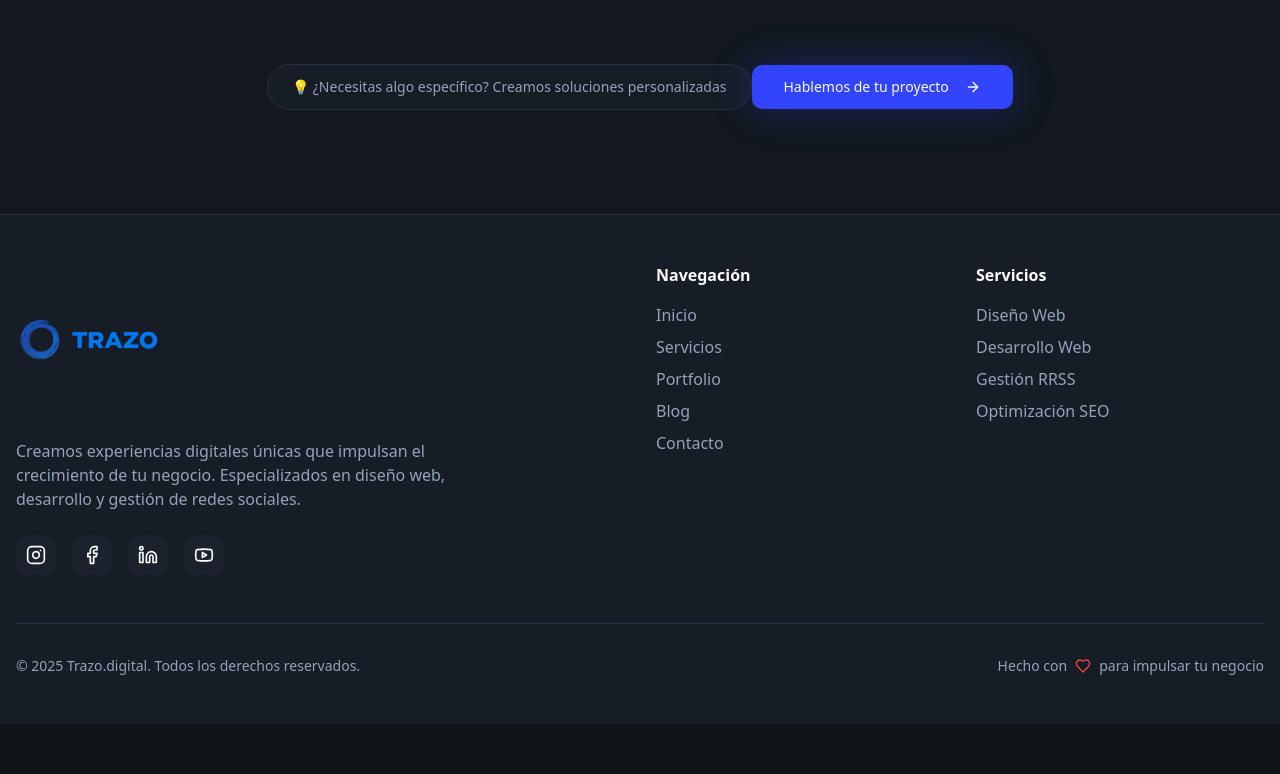
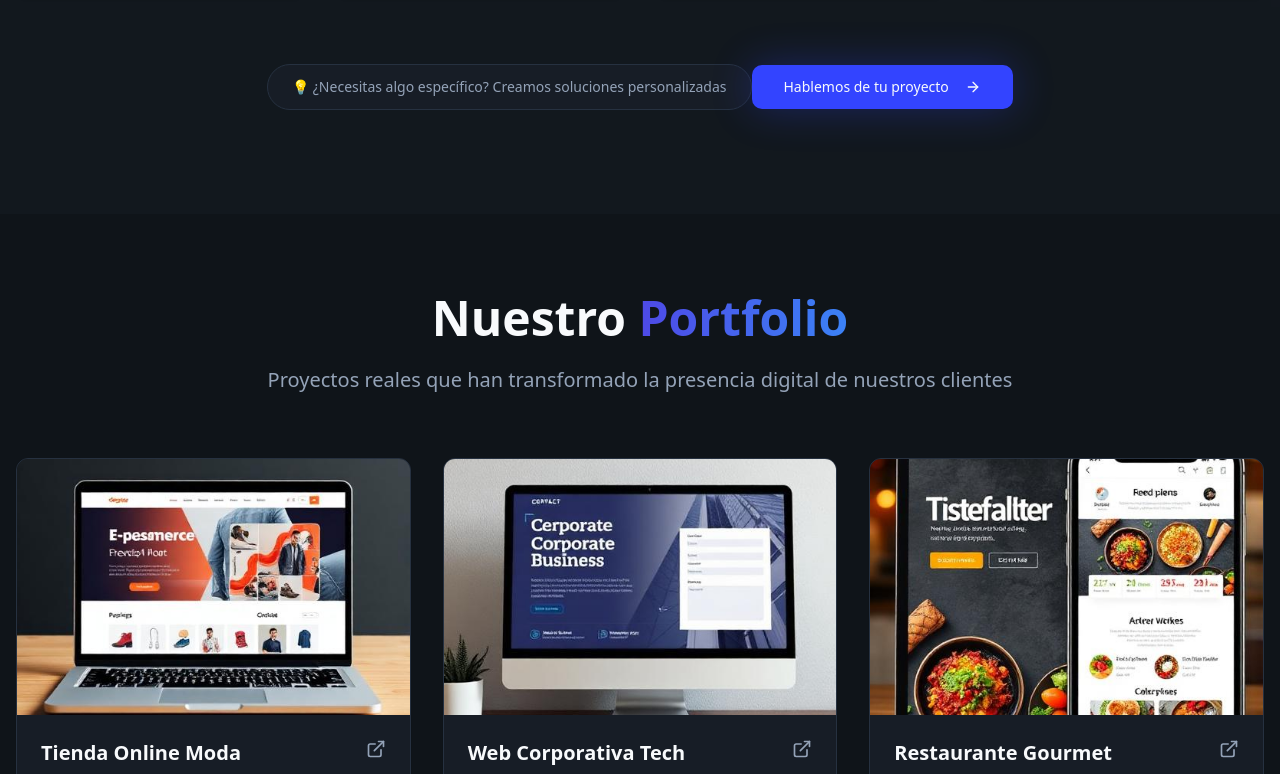
Before and after one commit to papparazzi76/trazo-digital-showcase, a React (Vite) app: page / in a window 1280 px wide. Shown: the part 2026-2800 px from the top of the page. Before the commit the page ends 2750 px from the top, so only its background shows below. Built offline with nearby package versions, Linux system fonts and the light colour scheme.

Commit message:
Integrate Portfolio to Home
Integrate the Portfolio section into the homepage, similar to the Services section. Implement smooth scrolling to the portfolio section when the "Portfolio" link is clicked.

```diff
--- a/src/App.tsx
+++ b/src/App.tsx
@@ -6,7 +6,7 @@ import { BrowserRouter, Routes, Route, Navigate } from "react-router-dom";
 import { HelmetProvider } from "react-helmet-async";
 import Index from "./pages/Index";
 import NotFound from "./pages/NotFound";
-import PortfolioPage from "./pages/PortfolioPage";
+// Portfolio moved to home anchor
 import ContactPage from "./pages/ContactPage";
 import Blog from "./pages/Blog";
 
@@ -22,7 +22,7 @@ const App = () => (
           <Routes>
             <Route path="/" element={<Index />} />
             <Route path="/servicios" element={<Navigate to="/#servicios" replace />} />
-            <Route path="/portfolio" element={<PortfolioPage />} />
+            <Route path="/portfolio" element={<Navigate to="/#portfolio" replace />} />
             <Route path="/contacto" element={<ContactPage />} />
             <Route path="/blog" element={<Blog />} />
             {/* ADD ALL CUSTOM ROUTES ABOVE THE CATCH-ALL "*" ROUTE */}
--- a/src/components/Footer.tsx
+++ b/src/components/Footer.tsx
@@ -65,7 +65,7 @@ const Footer = () => {
             <ul className="space-y-2">
               <li><Link to="/" className="text-muted-foreground hover:text-primary transition-colors">Inicio</Link></li>
               <li><Link to="/#servicios" className="text-muted-foreground hover:text-primary transition-colors">Servicios</Link></li>
-              <li><Link to="/portfolio" className="text-muted-foreground hover:text-primary transition-colors">Portfolio</Link></li>
+              <li><Link to="/#portfolio" className="text-muted-foreground hover:text-primary transition-colors">Portfolio</Link></li>
               <li><Link to="/blog" className="text-muted-foreground hover:text-primary transition-colors">Blog</Link></li>
               <li><Link to="/contacto" className="text-muted-foreground hover:text-primary transition-colors">Contacto</Link></li>
             </ul>
--- a/src/components/Header.tsx
+++ b/src/components/Header.tsx
@@ -45,7 +45,7 @@ const Header = () => {
           <nav className="hidden md:flex items-center space-x-8">
             <Link to="/" className="nav-link text-foreground hover:text-primary transition-colors">Inicio</Link>
             <button onClick={() => handleSectionClick('servicios')} className="nav-link text-foreground hover:text-primary transition-colors">Servicios</button>
-            <Link to="/portfolio" className="nav-link text-foreground hover:text-primary transition-colors">Portfolio</Link>
+            <button onClick={() => handleSectionClick('portfolio')} className="nav-link text-foreground hover:text-primary transition-colors">Portfolio</button>
             <Link to="/blog" className="nav-link text-foreground hover:text-primary transition-colors">Blog</Link>
             <Link to="/contacto" className="nav-link text-foreground hover:text-primary transition-colors">Contacto</Link>
             <Link to="/contacto">
@@ -69,7 +69,7 @@ const Header = () => {
             <div className="flex flex-col space-y-4 mt-4">
               <Link to="/" onClick={() => setIsMenuOpen(false)} className="text-left text-foreground hover:text-primary transition-colors">Inicio</Link>
               <button onClick={() => handleSectionClick('servicios')} className="text-left text-foreground hover:text-primary transition-colors">Servicios</button>
-              <Link to="/portfolio" onClick={() => setIsMenuOpen(false)} className="text-left text-foreground hover:text-primary transition-colors">Portfolio</Link>
+              <button onClick={() => handleSectionClick('portfolio')} className="text-left text-foreground hover:text-primary transition-colors">Portfolio</button>
               <Link to="/blog" onClick={() => setIsMenuOpen(false)} className="text-left text-foreground hover:text-primary transition-colors">Blog</Link>
               <Link to="/contacto" onClick={() => setIsMenuOpen(false)} className="text-left text-foreground hover:text-primary transition-colors">Contacto</Link>
               <Link to="/contacto" onClick={() => setIsMenuOpen(false)} className="w-full">
--- a/src/components/Hero.tsx
+++ b/src/components/Hero.tsx
@@ -66,7 +66,7 @@ const Hero = () => {
               variant="outline"
               size="lg"
               className="text-lg px-8 py-6 border-border hover:border-primary"
-              onClick={() => navigate('/portfolio')}
+              onClick={() => navigate('/#portfolio')}
             >
               <Play className="mr-2 h-5 w-5" />
               Ver portfolio
--- a/src/pages/Index.tsx
+++ b/src/pages/Index.tsx
@@ -1,6 +1,7 @@
 import Header from '@/components/Header';
 import Hero from '@/components/Hero';
 import Services from '@/components/Services';
+import Portfolio from '@/components/Portfolio';
 import Footer from '@/components/Footer';
 import WhatsAppFloat from '@/components/WhatsAppFloat';
 import { useEffect } from 'react';
@@ -23,6 +24,7 @@ const Index = () => {
       <main className="pt-20 md:pt-24 lg:pt-48">
         <Hero />
         <Services />
+        <Portfolio />
       </main>
       <Footer />
       <WhatsAppFloat />
```
